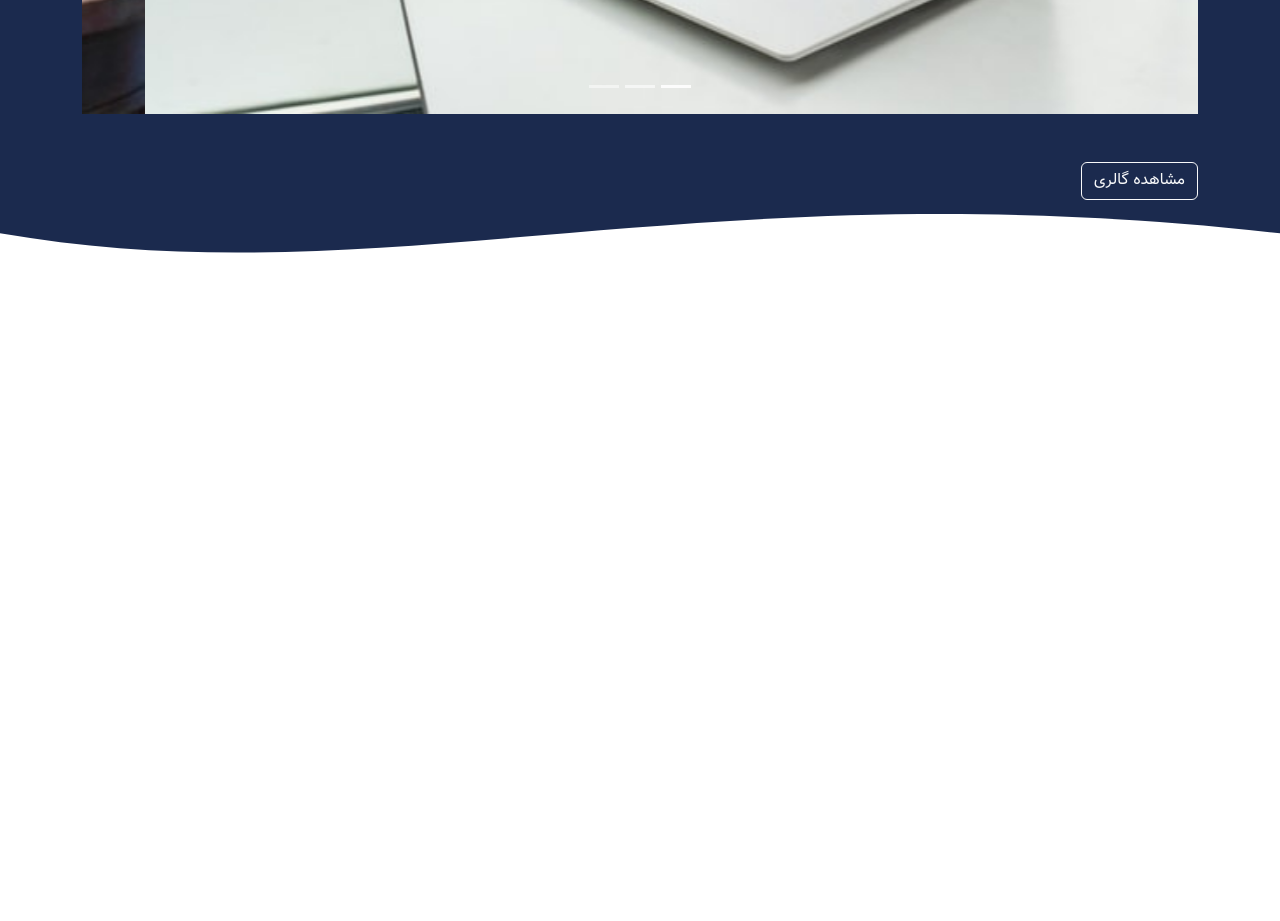
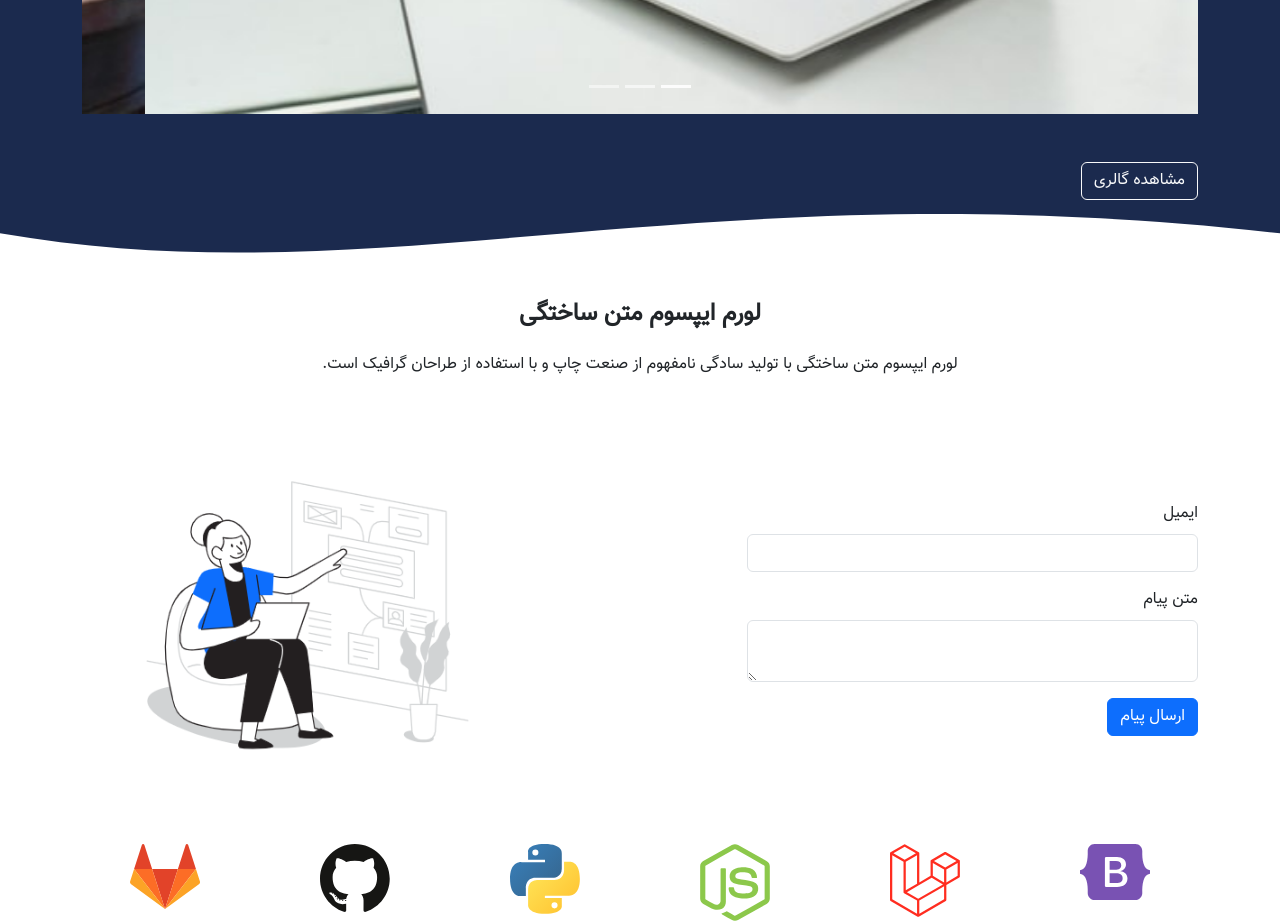
Before and after one commit to Shirari76/bootstrapv5.3-webtemplate-1, a plain HTML site: page index.html in a window 1280 px wide. Shown: the part 2576-3497 px from the top of the page. Before the commit the page ends 2876 px from the top, so only its background shows below. Drawn offline with nearby package versions, Linux system fonts and the light colour scheme.

Commit message:
add section 5

```diff
--- a/index.html
+++ b/index.html
@@ -372,6 +372,67 @@
         ></path>
       </svg>
     </div>
+    <!-- section 5 -->
+    <section>
+      <div class="container">
+        <div class="row text-center">
+          <h4 class="fw-bold mb-4">لورم ایپسوم متن ساختگی</h4>
+          <p>
+            لورم ایپسوم متن ساختگی با تولید سادگی نامفهوم از صنعت چاپ و با
+            استفاده از طراحان گرافیک است.
+          </p>
+        </div>
+        <div class="row align-items-center">
+          <div class="col-md-5">
+            <form>
+              <div class="mb-3">
+                <label class="form-label">ایمیل</label>
+                <input type="email" class="form-control" />
+              </div>
+              <div class="mb-3">
+                <label class="form-label">متن پیام</label>
+                <textarea type="password" class="form-control"></textarea>
+              </div>
+              <button type="submit" class="btn btn-primary">ارسال پیام</button>
+            </form>
+          </div>
+          <div class="col-md-5 offset-md-2">
+            <img class="img-fluid" src="./images/img_5.png" alt="" />
+          </div>
+        </div>
+
+        <div class="row text-center gy-5">
+          <div class="col-md-2">
+            <img width="70" class="img-fluid" src="./images/img_6.svg" alt="" />
+          </div>
+          <div class="col-md-2">
+            <img width="70" class="img-fluid" src="./images/img_7.svg" alt="" />
+          </div>
+          <div class="col-md-2">
+            <img width="70" class="img-fluid" src="./images/img_8.svg" alt="" />
+          </div>
+          <div class="col-md-2">
+            <img width="70" class="img-fluid" src="./images/img_9.svg" alt="" />
+          </div>
+          <div class="col-md-2">
+            <img
+              width="70"
+              class="img-fluid"
+              src="./images/img_10.svg"
+              alt=""
+            />
+          </div>
+          <div class="col-md-2">
+            <img
+              width="70"
+              class="img-fluid"
+              src="./images/img_11.svg"
+              alt=""
+            />
+          </div>
+        </div>
+      </div>
+    </section>
     <!-- Bootstrap JS -->
     <script
       src="https://cdn.jsdelivr.net/npm/bootstrap@5.3.8/dist/js/bootstrap.bundle.min.js"
```
Also changed, not shown: images/img_10.svg (added), images/img_11.svg (added), images/img_5.png (added), images/img_6.svg (added), images/img_7.svg (added), images/img_8.svg (added), images/img_9.svg (added).
